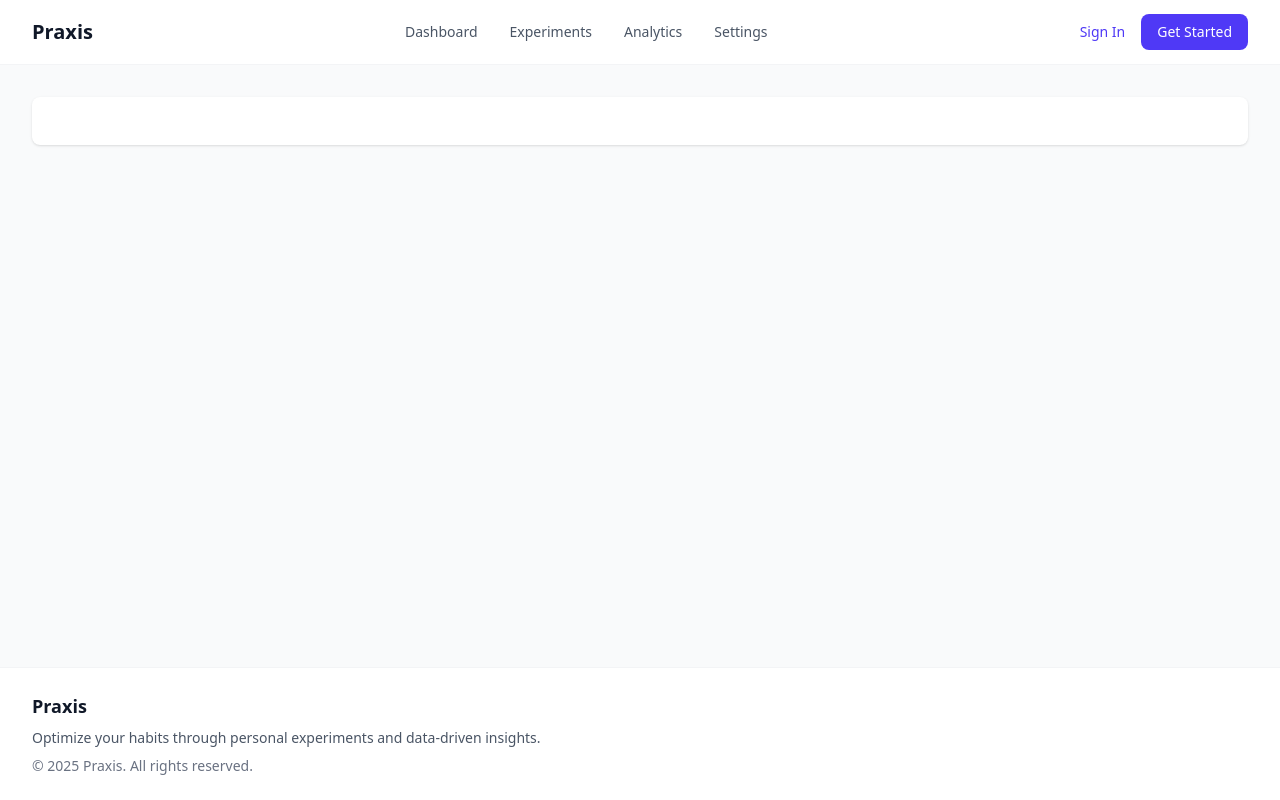
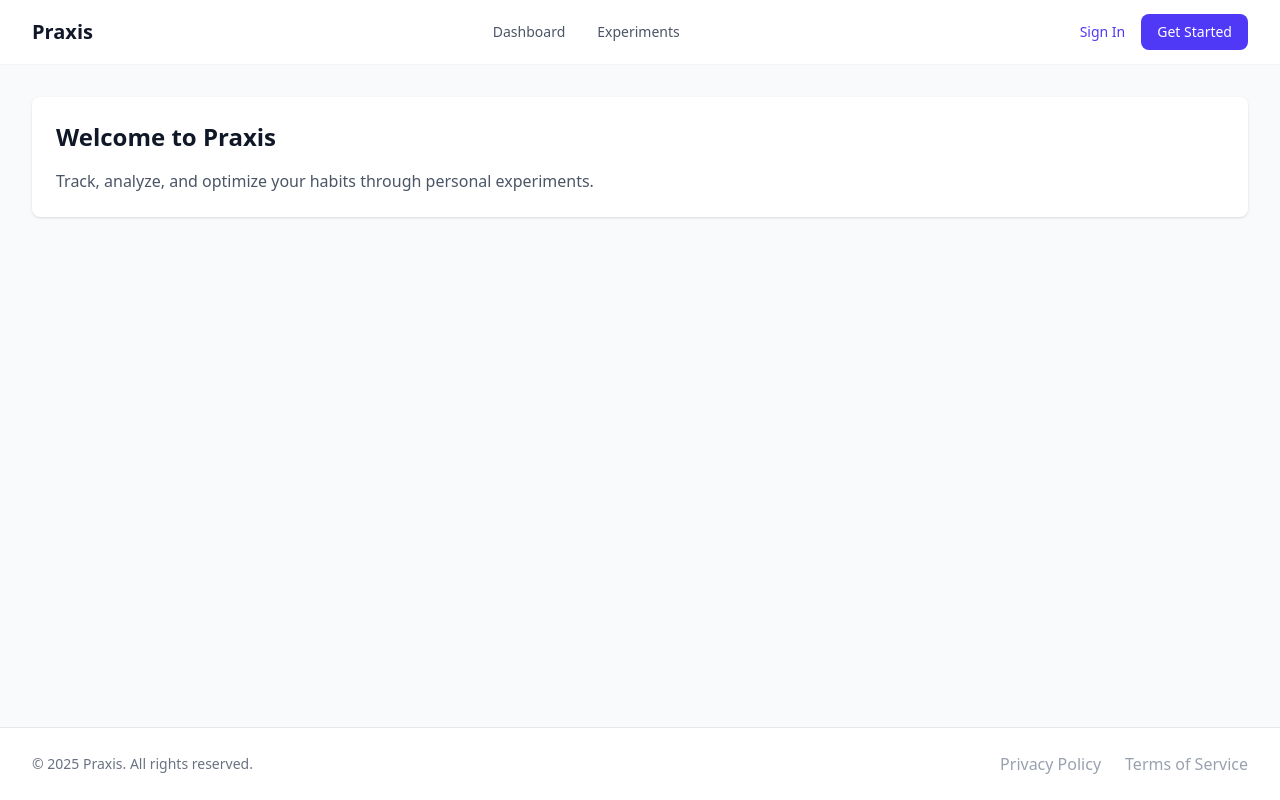
Before and after one commit to Whytalik/praxis, a Vue app in the folder frontend/: page / in a window 1280 px wide. Built offline with nearby package versions, Linux system fonts and the light colour scheme.

Commit message:
feat: configuring Vue Router

```diff
--- a/frontend/src/layout/Footer.vue
+++ b/frontend/src/layout/Footer.vue
@@ -1,21 +1,22 @@
 <template>
-  <footer class="bg-white border-t border-gray-100 mt-auto">
+  <footer class="bg-white border-t border-gray-200">
     <div class="max-w-7xl mx-auto px-4 sm:px-6 lg:px-8 py-6">
-      <div>
-        <h3 class="text-lg font-semibold text-gray-900 mb-2">Praxis</h3>
-        <p class="text-sm text-gray-600 mb-2">
-          Optimize your habits through personal experiments and data-driven insights.
+      <div class="flex justify-between items-center">
+        <p class="text-sm text-gray-500">
+          © {{ new Date().getFullYear() }} Praxis. All rights reserved.
         </p>
-        <p class="text-sm text-gray-500">
-          &copy; {{ currentYear }} Praxis. All rights reserved.
-        </p>
+        <div class="flex space-x-6">
+          <a href="#" class="text-gray-400 hover:text-gray-500">
+            Privacy Policy
+          </a>
+          <a href="#" class="text-gray-400 hover:text-gray-500">
+            Terms of Service
+          </a>
+        </div>
       </div>
     </div>
   </footer>
 </template>
 
 <script setup>
-import { computed } from "vue";
-
-const currentYear = computed(() => new Date().getFullYear());
 </script>
--- a/frontend/src/layout/Header.vue
+++ b/frontend/src/layout/Header.vue
@@ -4,9 +4,7 @@
       <div class="flex justify-between items-center h-16">
         <!-- Logo -->
         <div class="flex-shrink-0">
-          <a href="/" class="text-xl font-semibold text-gray-900">
-            Praxis
-          </a>
+          <a href="/" class="text-xl font-semibold text-gray-900"> Praxis </a>
         </div>
 
         <!-- Navigation -->
@@ -23,10 +21,14 @@
 
         <!-- User Actions -->
         <div class="flex items-center space-x-4">
-          <button class="text-sm font-medium text-indigo-600 hover:text-indigo-500 transition-colors duration-200">
+          <button
+            class="text-sm font-medium text-indigo-600 hover:text-indigo-500 transition-colors duration-200"
+          >
             Sign In
           </button>
-          <button class="px-4 py-2 text-sm font-medium text-white bg-indigo-600 rounded-lg hover:bg-indigo-500 transition-colors duration-200">
+          <button
+            class="px-4 py-2 text-sm font-medium text-white bg-indigo-600 rounded-lg hover:bg-indigo-500 transition-colors duration-200"
+          >
             Get Started
           </button>
         </div>
@@ -63,7 +65,5 @@
 const navigationItems = [
   { name: "Dashboard", href: "/" },
   { name: "Experiments", href: "/experiments" },
-  { name: "Analytics", href: "/analytics" },
-  { name: "Settings", href: "/settings" }
 ];
 </script>
--- a/frontend/src/main.js
+++ b/frontend/src/main.js
@@ -1,5 +1,8 @@
 import { createApp } from "vue";
 import "./style.css";
 import App from "./App.vue";
+import router from "./router";
 
-createApp(App).mount("#app");
+const app = createApp(App);
+app.use(router);
+app.mount("#app");
--- /dev/null
+++ b/frontend/src/router/index.js
@@ -0,0 +1,21 @@
+import { createRouter, createWebHistory } from "vue-router";
+
+const routes = [
+  {
+    path: "/",
+    name: "Home",
+    component: () => import("@/views/Home.vue"),
+  },
+  {
+    path: "/experiments",
+    name: "Experiments",
+    component: () => import("@/views/Experiments.vue"),
+  },
+];
+
+const router = createRouter({
+  history: createWebHistory(),
+  routes,
+});
+
+export default router;
--- /dev/null
+++ b/frontend/src/views/Experiments.vue
@@ -0,0 +1,8 @@
+<template>
+  <div>
+    <h1 class="text-2xl font-semibold text-gray-900 mb-4">Your Experiments</h1>
+    <p class="text-gray-600">View and manage your active experiments.</p>
+  </div>
+</template>
+
+<script setup></script>
--- /dev/null
+++ b/frontend/src/views/Home.vue
@@ -0,0 +1,10 @@
+<template>
+  <div>
+    <h1 class="text-2xl font-semibold text-gray-900 mb-4">Welcome to Praxis</h1>
+    <p class="text-gray-600">
+      Track, analyze, and optimize your habits through personal experiments.
+    </p>
+  </div>
+</template>
+
+<script setup></script>
```
Also changed, not shown: frontend/src/App.vue (+3 -4 lines).
